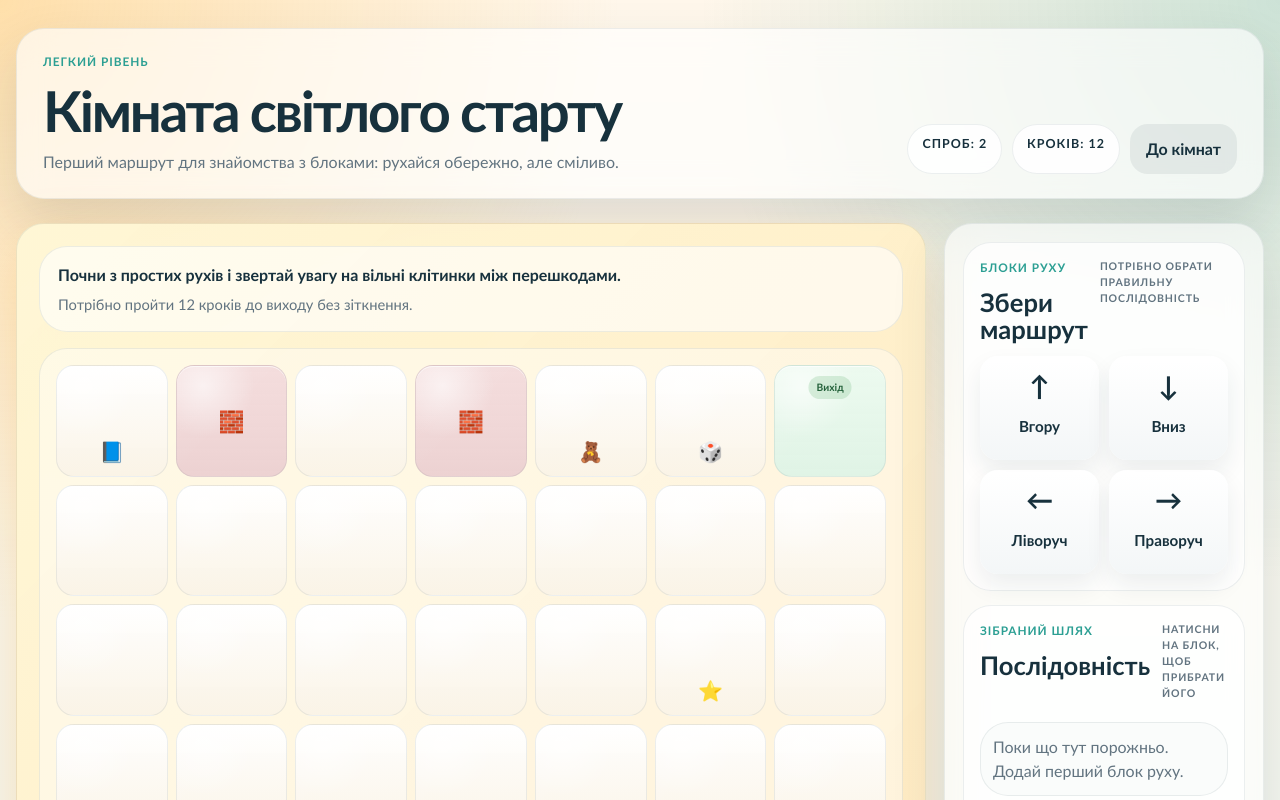
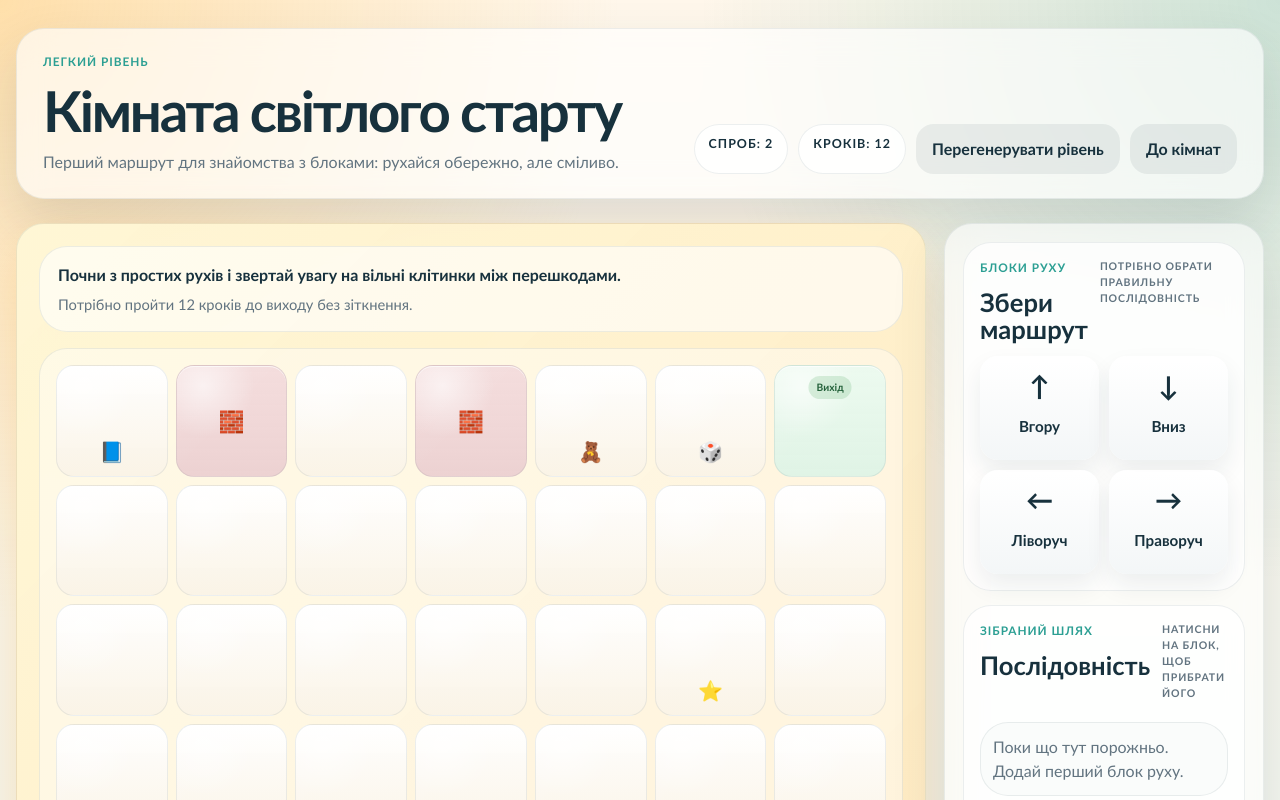
Before and after one commit to DimaBaziuk/tasker_react, a React (Vite) app: page / in a window 1280 px wide. Both pictures are taken after a click on the button 218 px from the left and 546 px from the top of the page. Shown: the top 800 px of the page. Built offline with nearby package versions, Linux system fonts and the light colour scheme.

Commit message:
generation
add generation level button

```diff
--- a/src/App.tsx
+++ b/src/App.tsx
@@ -22,7 +22,15 @@ const App = () => {
 					/>
 				}
 			/>
-			<Route path='/game/:roomId' element={<GamePage rooms={rooms} />} />
+			<Route
+				path='/game/:roomId'
+				element={
+					<GamePage
+						rooms={rooms}
+						onRegenerateRooms={regenerateRooms}
+					/>
+				}
+			/>
 			<Route path='*' element={<Navigate to='/' replace />} />
 		</Routes>
 	);
--- a/src/pages/GamePage.tsx
+++ b/src/pages/GamePage.tsx
@@ -20,9 +20,10 @@ const sleep = (duration: number) =>
 
 interface GamePageProps {
 	rooms: RoomDefinition[];
+	onRegenerateRooms: () => void;
 }
 
-const GamePage = ({ rooms }: GamePageProps) => {
+const GamePage = ({ rooms, onRegenerateRooms }: GamePageProps) => {
 	const navigate = useNavigate();
 	const { roomId } = useParams<{ roomId: string }>();
 	const selectedRoom = useMemo(
@@ -123,6 +124,11 @@ const GamePage = ({ rooms }: GamePageProps) => {
 		setGameState('ready');
 		setShowGameOverModal(false);
 		setMessage(selectedRoom.hintSummary);
+	};
+
+	const regenerateLevel = () => {
+		setShowGameOverModal(false);
+		onRegenerateRooms();
 	};
 
 	const runSequence = async () => {
@@ -277,6 +283,14 @@ const GamePage = ({ rooms }: GamePageProps) => {
 				<div className='heroStats'>
 					<span>Спроб: {attemptsLeft}</span>
 					<span>Кроків: {selectedRoom.solutionMoves.length}</span>
+					<button
+						type='button'
+						className='ghostButton'
+						onClick={regenerateLevel}
+						disabled={gameState === 'running'}
+					>
+						Перегенерувати рівень
+					</button>
 					<button
 						type='button'
 						className='ghostButton'
```
